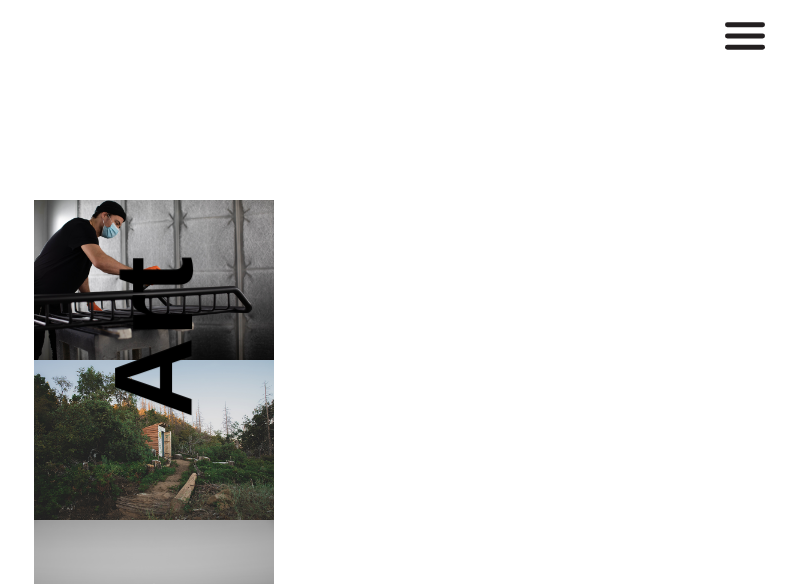
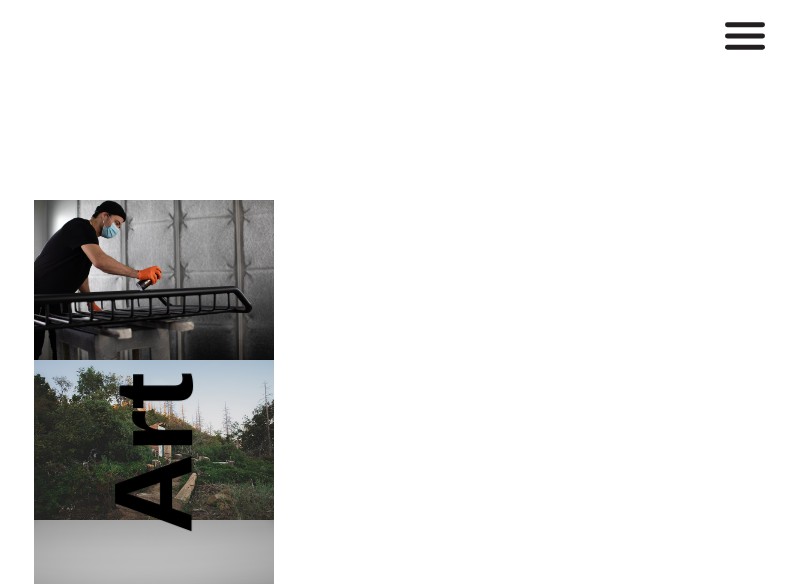
Before and after one commit to gmo93/photo-fol, a Next.js app: page /art in a window 1280 px wide. Shown: the top 584 px of the page, without its empty margins (486-1280 px from the left). Built offline with nearby package versions, Linux system fonts and the light colour scheme.

Commit message:
Made adjustments to art title

```diff
--- a/src/styles/Home.module.css
+++ b/src/styles/Home.module.css
@@ -566,8 +566,8 @@
   margin-bottom: -15vh;
 }
 #artTitle {
-  margin-top: 8vh;
-  margin-bottom: -18vh;
+  margin-top: 80vh;
+  margin-bottom: -22vh;
   position: relative;
   margin-left: -50vw;
   animation-name: artPageLoad;
@@ -585,10 +585,10 @@
   }
   100% {
     rotate: -90deg;
-    margin-top: 18vh;
+    margin-top: 30vh;
     margin-left: 0vw;
     font-size: 7em;
-    margin-bottom: -18vh;
+    margin-bottom: -35vh;
     width: 30%;
   }
 }
```
